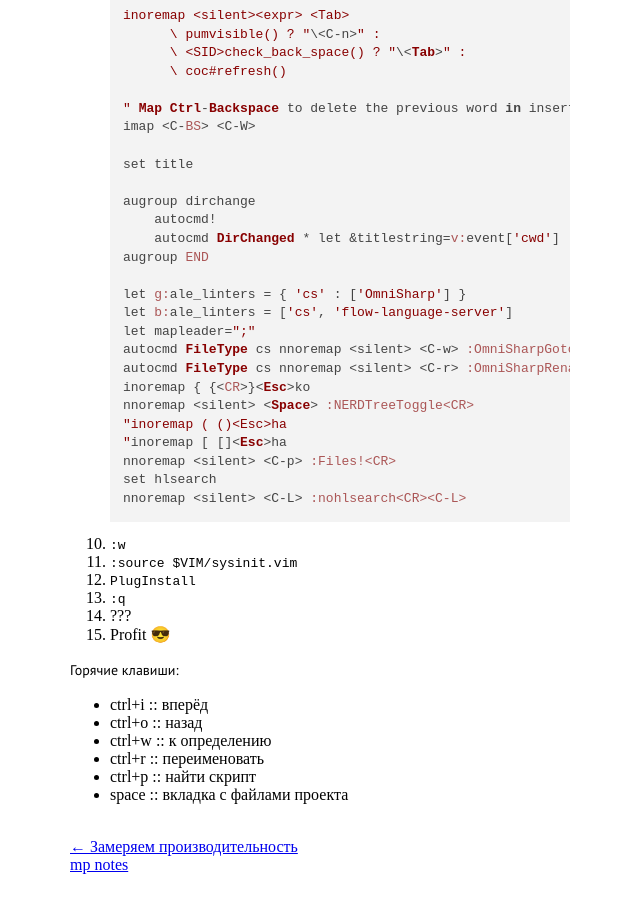
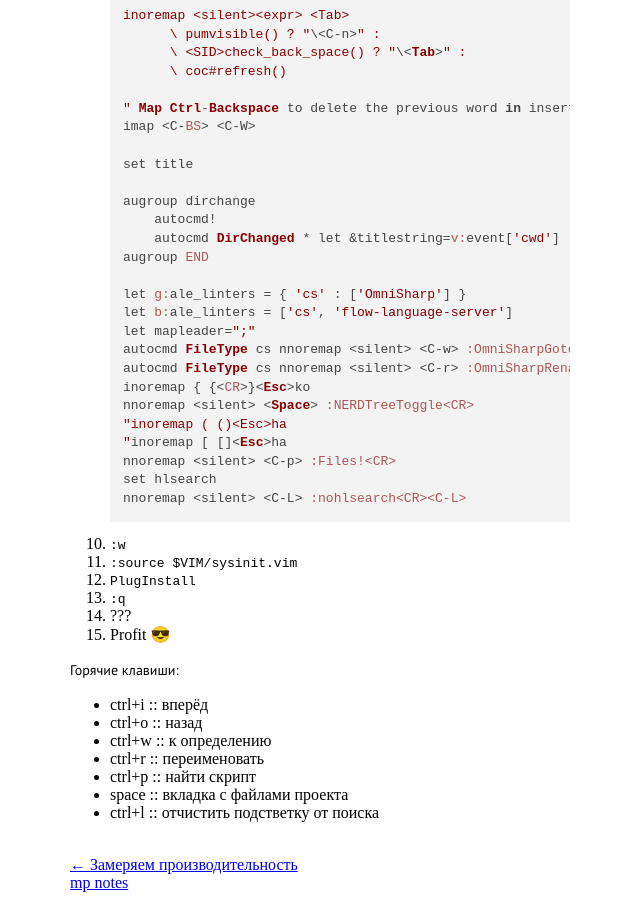
Before and after one commit to dOvObu/dOvObu.github.io, a Jekyll site: the page built from _posts/2022-02-20-vim-settings.md, in a window 1280 px wide and 900 px high, scrolled down 1115 px. Shown: the whole window, without its empty margins (320-960 px from the left). Built offline with Jekyll 4.4.1, drawn with Linux system fonts in a browser that asks for light colours; nearby versions of some CDN libraries.

Commit message:
Update 2022-02-20-vim-settings.md

```diff
--- a/_posts/2022-02-20-vim-settings.md
+++ b/_posts/2022-02-20-vim-settings.md
@@ -88,3 +88,4 @@ excerpt: Checkout
 - ctrl+r :: переименовать
 - ctrl+p :: найти скрипт
 - space :: вкладка с файлами проекта
+- ctrl+l :: отчистить подстветку от поиска
```
